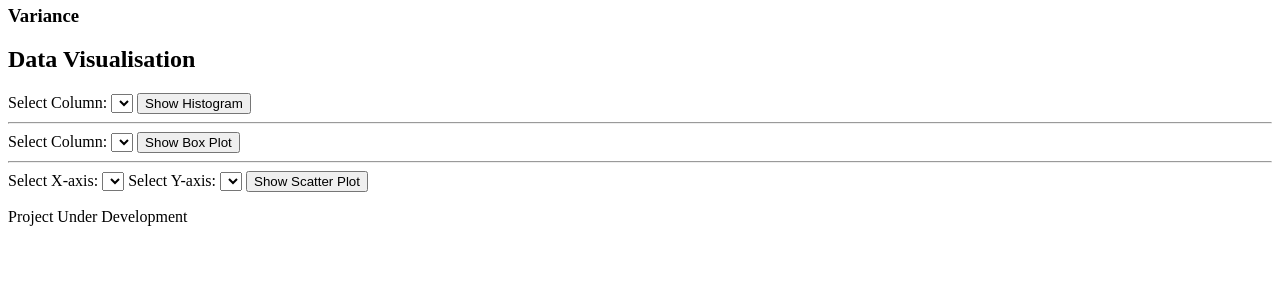
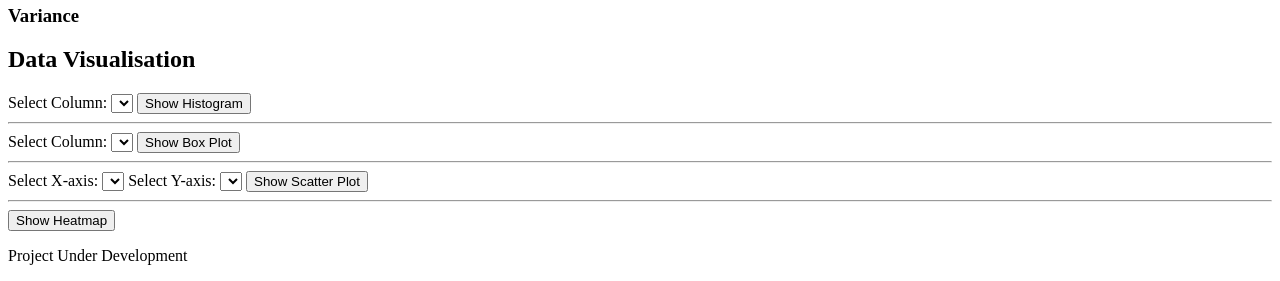
Before and after one commit to Neelu-Verma-26/DataSense-AI, a Flask app: page /upload in a window 1280 px wide. Shown: the part 1022-1303 px from the top of the page. Before the commit the page ends 1248 px from the top, so only its background shows below. Run offline with Flask 3, Linux system fonts and the light colour scheme; lists and menus that the app fills with data are empty.

Commit message:
add correlation heatmap visualization with numeric column validation

```diff
--- a/app.py
+++ b/app.py
@@ -1,6 +1,7 @@
 from flask import Flask, render_template, request, session
 import pandas as pd
 import matplotlib.pyplot as plt
+import seaborn as sns
 
 app = Flask(__name__)
 app.secret_key =  "datasense_ai_secret_key"
@@ -318,5 +319,49 @@ def show_scatter():
                            histogram_image=None,
                            boxplot_image=None)
 
+@app.route("/show_heatmap", methods=["POST"])
+def show_heatmap():
+    file_path = session.get("file_path")
+    if file_path is None:
+        return "Please upload a file first"
+    df= pd.read_csv(file_path)
+
+    rows, columns, column_names, missing_values_html, duplicate_rows, table = generate_dataset_report(df)
+
+    numeric_df =  df.select_dtypes(include="number")
+    if numeric_df.empty:
+         return render_template("index.html",
+                                error="Dataset does not contain numeric columns.",
+                                table=table,
+                                rows=rows,
+                                columns=columns,
+                                column_names=column_names,
+                                missing_values_html=missing_values_html,
+                                duplicate_rows=duplicate_rows,
+                                histogram_image=None,
+                                boxplot_image=None,
+                                scatter_image=None,
+                                heatmap_image = None)
+
+    correlation_matrix = numeric_df.corr()
+    plt.figure(figsize=(10,8))
+    sns.heatmap(correlation_matrix, annot=True, cmap="coolwarm")
+    plt.tight_layout()
+    plt.title("Correlation Heatmap")
+    plt.savefig("static/heatmap.png")
+    plt.close()
+
+    return render_template("index.html",
+                            table=table,
+                            rows=rows,
+                            columns=columns,
+                            column_names=column_names,
+                            missing_values_html=missing_values_html,
+                            duplicate_rows=duplicate_rows,
+                            histogram_image=None,
+                            boxplot_image=None,
+                            scatter_image=None,
+                            heatmap_image = "heatmap.png")
+
 if __name__ == "__main__":
     app.run(debug = True, port=5001)
--- a/templates/index.html
+++ b/templates/index.html
@@ -170,6 +170,16 @@
         <img src="{{ url_for('static', filename=scatter_image) }}" alt="Scatter Plot">
     {% endif %}
 
+    <hr>
+    <form action="/show_heatmap" method="post">
+        <button type="submit">Show Heatmap</button>
+    </form>
+
+    {% if heatmap_image %}
+        <h3>Correlation Heatmap</h3>
+        <img src="{{ url_for('static', filename=heatmap_image) }}" alt="Correlation Heatmap">
+    {% endif %}
+
 <p>Project Under Development</p>
 </body>
 </html>
```
Also changed, not shown: static/heatmap.png (added), static/histogram.png.
